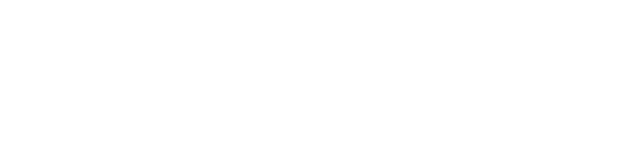
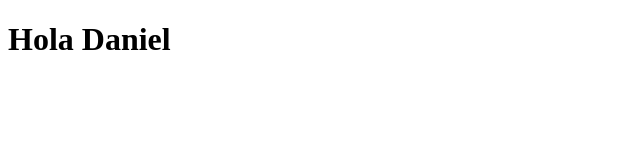
Before and after one commit to eldanmo/project-time, a plain HTML site: page index.html in a window 1280 px wide. Shown: the whole page, without its empty margins (0-640 px from the left). Drawn offline with Linux system fonts and the light colour scheme.

Commit message:
Agregue titulo

```diff
--- a/index.html
+++ b/index.html
@@ -4,9 +4,9 @@
     <meta charset="UTF-8">
     <meta http-equiv="X-UA-Compatible" content="IE=edge">
     <meta name="viewport" content="width=device-width, initial-scale=1.0">
-    <title>Document</title>
+    <title>Inicio de sesión</title>
 </head>
 <body>
-
+    <h1>Hola Daniel</h1>
 </body>
 </html>
```
